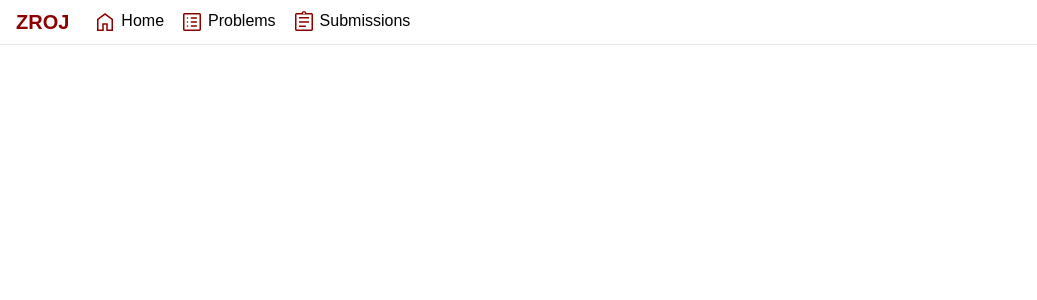
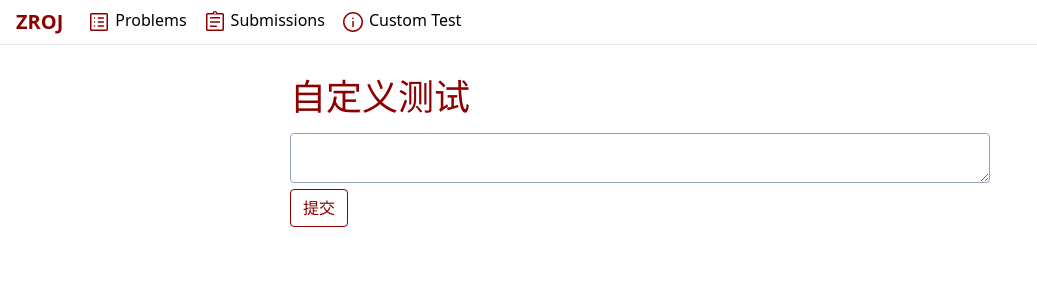
Before and after one commit to iruioj/zroj_core, a Nuxt app in the folder web/: page /oneoff in a window 1280 px wide. Shown: the top 300 px of the page, without its empty margins (0-1037 px from the left). Built offline with nearby package versions, Linux system fonts and the light colour scheme.

Commit message:
feat(web): add oneoff page

```diff
--- a/web/components/AppNavBar.vue
+++ b/web/components/AppNavBar.vue
@@ -11,13 +11,15 @@ import {
 
 <template>
   <header class="
-  sticky top-0 z-30 bg-white
-  flex items-center border-b border-slate-900/10 dark:border-slate-50/[0.06]">
-    <div class="inline-block px-4 font-bold text-xl text-brand">ZROJ</div>
-    <NavButton to="/" :icon="HomeIcon">Home</NavButton>
+    sticky top-0 z-30 bg-white
+    flex items-center border-b border-slate-900/10 dark:border-slate-50/[0.06]">
+    <NuxtLink to="/">
+      <div class="inline-block px-4 font-bold text-xl text-brand">ZROJ</div>
+    </NuxtLink>
+    <!-- <NavButton to="/" :icon="HomeIcon">Home</NavButton> -->
     <NavButton to="/problem/1" :icon="ListIcon">Problems</NavButton>
     <!-- <NavButton to="/" :icon="QuizIcon">Contests</NavButton> -->
     <NavButton to="/submission/2" :icon="AssignmentIcon">Submissions</NavButton>
-    <!-- <NavButton to="/about" :icon="AboutIcon">About</NavButton> -->
+    <NavButton to="/oneoff" :icon="AboutIcon">Custom Test</NavButton>
   </header>
 </template>
--- a/web/components/NavButton.vue
+++ b/web/components/NavButton.vue
@@ -8,10 +8,11 @@ defineProps<{
 </script>
 
 <template>
-  <NuxtLink
-    class="hover:bg-brand-light h-full px-2 py-2 transition duration-200 ease-in-out"
-    :to="to"
-  >
+  <NuxtLink class="
+      hover:bg-brand hover:bg-opacity-10
+      h-full px-2 py-2
+      transition duration-200 ease-in-out
+      " :to="to">
     <component :is="icon" class="inline w-7 h-7 pr-1" />
     <slot></slot>
   </NuxtLink>
--- /dev/null
+++ b/web/pages/oneoff.vue
@@ -0,0 +1,34 @@
+<script lang="ts" setup>
+
+const sourceRef = ref<HTMLElement | null>(null)
+const code = ref('')
+const autoResize = () => {
+  let e = sourceRef.value
+  if (e) {
+    e.style.height = e.scrollHeight + 'px';
+  }
+}
+const submitCode = () => {
+  console.log(code.value);
+}
+// https://coolors.co/gradient-maker/c70000-ec6600
+</script>
+
+<template>
+  <div class="w-[700px] m-auto">
+    <div class="mt-8 mb-4 text-4xl text-brand font-medium">自定义测试</div>
+    <textarea ref="sourceRef" class="
+              font-mono
+              w-full
+              overflow-hidden
+              border border-slate-400 rounded outline-none focus:ring-2 focus:ring-brand focus:ring-offset-2
+              " @input="autoResize" v-model="code"></textarea>
+
+    <button class="
+      focus:ring-offset-2 focus:ring-2 focus:ring-brand rounded border border-brand
+      px-3 py-1.5
+      text-brand hover:bg-brand hover:text-white
+      ease-in-out duration-200 transition
+              " @click="submitCode">提交</button>
+  </div>
+</template>
--- a/web/pages/problem/[id].vue
+++ b/web/pages/problem/[id].vue
@@ -17,7 +17,7 @@ int main() {
 <template>
   <div>
     <div class="w-[700px] m-auto">
-      <div class="mt-8 mb-4 text-4xl text-red-800 font-medium">#{{ $route.params.id }} 树上 KMP</div>
+      <div class="mt-8 mb-4 text-4xl text-brand font-medium">#{{ $route.params.id }} 树上 KMP</div>
 
       <AppButtonGroup class="my-4">
         <AppButton>提交</AppButton>
--- a/web/tailwind.config.ts
+++ b/web/tailwind.config.ts
@@ -18,10 +18,10 @@ const config: Partial<Config> = {
       black: color.black,
       // ...color,
     },
-    fontFamily: {
-      sans: ['Graphik', 'sans-serif'],
-      serif: ['Merriweather', 'serif'],
-    },
+    // fontFamily: {
+    //   sans: ['Graphik', 'sans-serif'],
+    //   serif: ['Merriweather', 'serif'],
+    // },
     extend: {
       spacing: {
         '128': '32rem',
```
